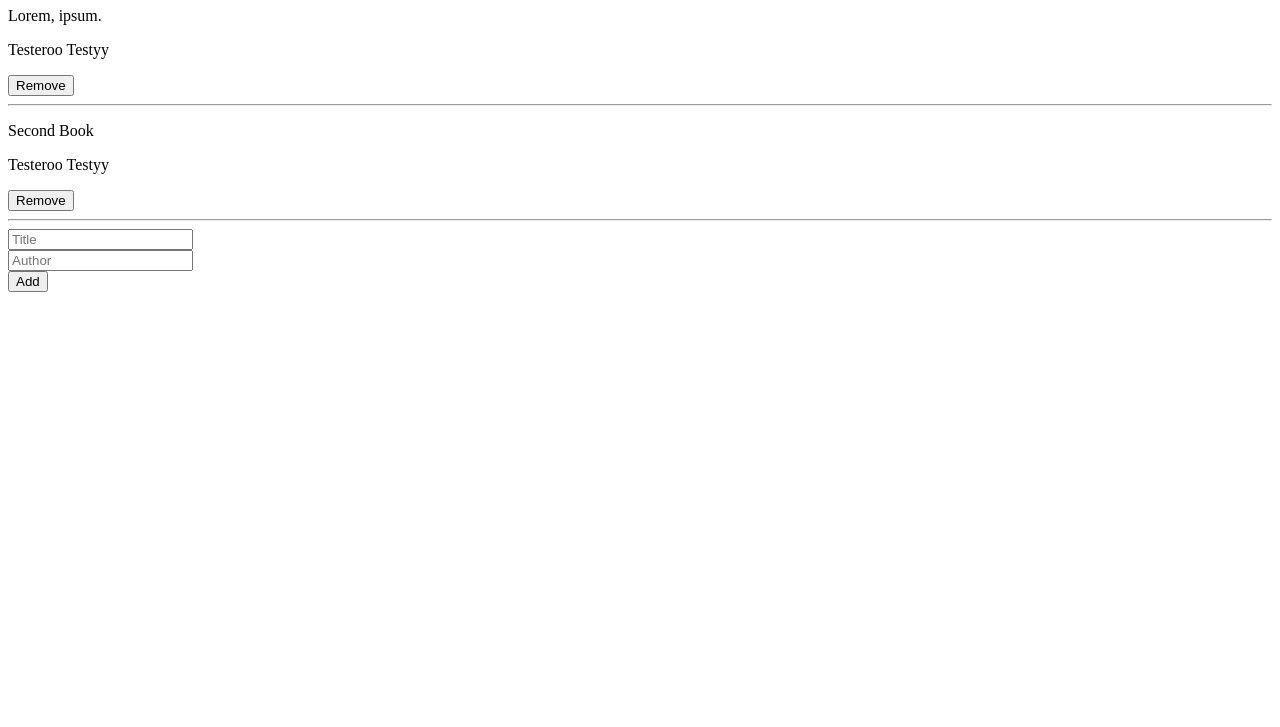
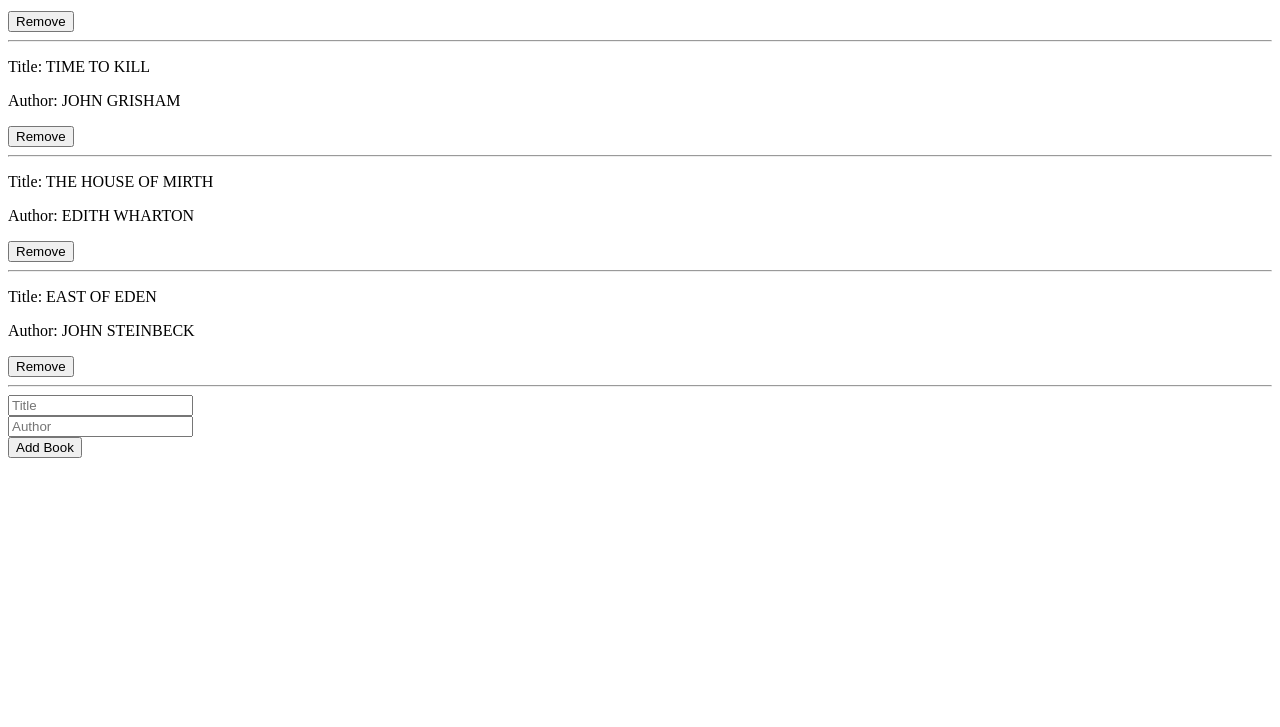
Before and after one commit to LarryIVC/AwseomeBooks, a website: page Books.html in a window 1280 px wide. Shown: the part 73-800 px from the top of the page. Drawn offline with Linux system fonts and the light colour scheme.

Commit message:
Add and remove function

```diff
--- a/Books.html
+++ b/Books.html
@@ -8,16 +8,18 @@
 </head>
 <body>
   <main>
-    <h1>Awesomen Books</h1>
-    <p>Lorem, ipsum.</p>
-    <p>Testeroo Testyy</p>
-    <button>Remove</button>
-    <hr>
-    <p>Second Book</p>
-    <p>Testeroo Testyy</p>
-    <button>Remove</button>
-    <hr>
-    <form action="#">
+    <div id="book-container">
+      <h1>Awesome Books</h1>
+      <p>Absalom</p>
+      <p>TWILLIAM FAULKNER</p>
+      <button>Remove</button>
+      <hr>
+      <p>TIME TO KILL</p>
+      <p>JOHN GRISHAM</p>
+      <button>Remove</button>
+      <hr>
+  </div>
+    <form id="frmAdd" action="#">
       <div>
         <input id="title" type="text" name ="Title" placeholder="Title">
       </div>
@@ -25,7 +27,7 @@
         <input id= "author" type="text" name="Author" placeholder="Author">
       </div>
       <div>
-        <input type="submit" value="Add" id="add">
+        <input type="submit" value="Add Book" id="add">
       </div>
     </form>
   </main>
--- a/test.js
+++ b/test.js
@@ -1,45 +1,66 @@
-let arrBook = [];
+let arrBook = [
+  {
+    title: "Absalom",
+    author: "WILLIAM FAULKNER"
+  },
+  {
+    title: "TIME TO KILL",
+    author: "JOHN GRISHAM"
+  },
+  {
+    title: "THE HOUSE OF MIRTH",
+    author: "EDITH WHARTON"
+  },
+  {
+    title: "EAST OF EDEN",
+    author: "JOHN STEINBECK"
+  },
+];
 
-function Book(author, title) {
-
-  this.author = author;
-  this.title = title;
-};
+const ListBooks = document.getElementById('book-container');
+// const btnAdd = document.getElementById('add');
+const formAdd = document.getElementById('frmAdd');
 
 
 
-const btnAdd = document.getElementById(add);
-  btnAdd.addEventListener('click',() => {
-    Book.AddBook();
+// Display list of books
+function showBooks() {
+
+  let listHtml = '';
+
+  arrBook.forEach((objBook, index) => {
+    listHtml += `<div>
+    <p>Title: ${objBook.title}</p>
+    <p>Author: ${objBook.author}</p>
+    <button class = "btnRemove">Remove</button>
+    <hr></div>`;
   });
 
-Book.AddBook() {
-    const txtAuthor = document.getElementById()
+  ListBooks.innerHTML = listHtml;
+
+  //  rermove book
+  const btnRemove = document.querySelectorAll('.btnRemove');
+
+  btnRemove.forEach((btnRemoveClick, index) => {
+  btnRemoveClick.addEventListener('click', () => {
+    arrBook.splice(index,1);
+    showBooks();
+  });
+});
 }
 
+showBooks();
+// add book function
 
+formAdd.addEventListener('submit', (e) => {
 
-// const biblioteca = {
-//   libros: [],
-
-//   agregarLibro: function(titulo, autor) {
-//     const libro = {titulo, autor};
-//     this.libros.push(libro);
-//     console.log(`${titulo} de ${autor} fue agregado a la biblioteca.`);
-//   },
-
-//   eliminarLibro: function(titulo) {
-//     this.libros = this.libros.filter((libro) => libro.titulo !== titulo);
-//     console.log(`${titulo} fue eliminado de la biblioteca.`);
-//   }
-// };
-
-// biblioteca.agregarLibro('Cien años de soledad', 'Gabriel García Márquez');
-// biblioteca.agregarLibro('1984', 'George Orwell');
-// biblioteca.agregarLibro('La ciudad y los perros', 'Mario Vargas Llosa');
-
-// console.log(biblioteca.libros);
-
-// biblioteca.eliminarLibro('1984');
-
-// console.log(biblioteca.libros);
+  e.preventDefault();
+  const newBook = {
+    title: formAdd.title.value,
+    author: formAdd.author.value
+  };
+  arrBook.push(newBook);
+  showBooks();
+  formAdd.title.value = '';
+  formAdd.author.value = '';
+});
```
